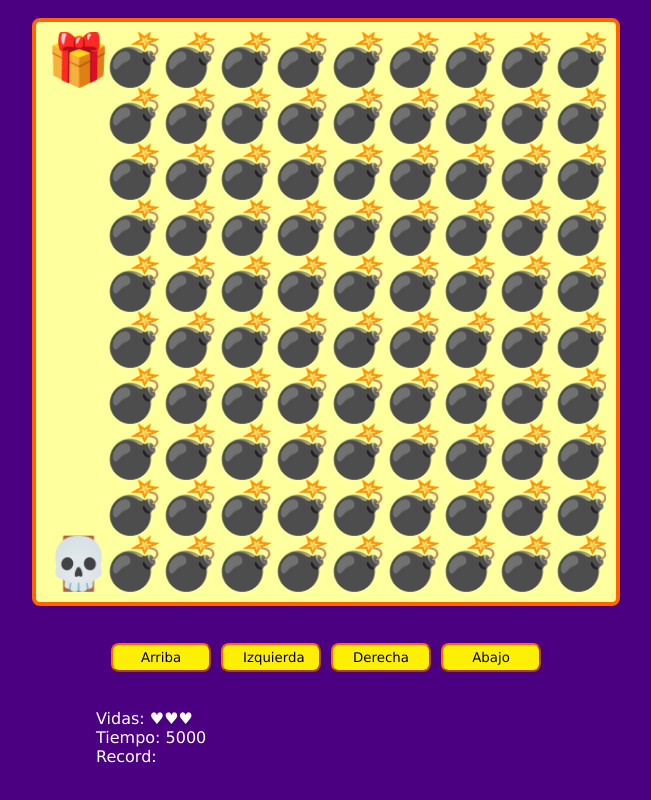
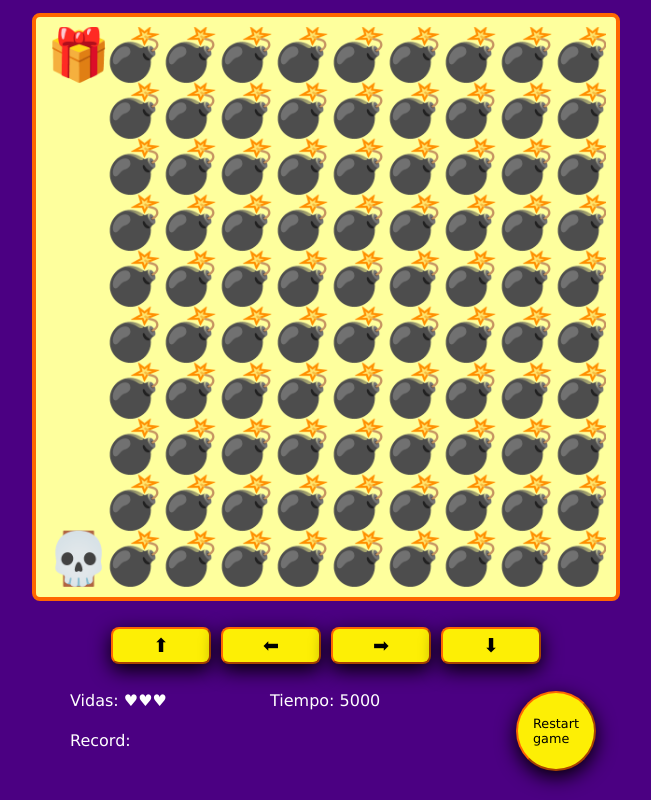
Before and after one commit to IturraldeGit/juego-de-carreras, a plain HTML site: page index.html in a window 1280 px wide. Shown: the whole page, without its empty margins (314-965 px from the left). Drawn offline with Linux system fonts and the light colour scheme.

Commit message:
Timer bug fix & add restart button

```diff
--- a/css/game.css
+++ b/css/game.css
@@ -45,9 +45,16 @@
     margin: 0;
     padding: 5px 20px;
     width: 100px;
+    box-shadow: 0 6px 20px rgb(0, 0, 0);
+    font-size: 1.2rem;
     }
     button:not(:last-child) {
     margin-right: 10px;
+    }
+
+    .info {
+        display: flex;
+        padding: 0 20px;
     }
 
     .messages {
@@ -61,7 +68,19 @@
     p {
     display: block;
     margin: 0;
-    width: 100%;
+    width: 200px;
+    }
+
+#restart {
+        height: 80px;
+        width: 80px;
+        border-radius: 50%;
+        margin-top: 0;
+        display: flex;
+        align-items: center;
+        justify-content: center;
+        text-align: justify;
+        font-size: 0.8rem;
     }
 
     @media (max-width: 440px) {
--- a/index.html
+++ b/index.html
@@ -12,12 +12,13 @@
             <canvas id="game"></canvas>
 
             <div class="btns">
-                <button id="up">Arriba</button>
-                <button id="left">Izquierda</button>
-                <button id="right">Derecha</button>
-                <button id="down">Abajo</button>
+                <button id="up">⬆</button>
+                <button id="left">⬅</button>
+                <button id="right">➡</button>
+                <button id="down">⬇</button>
             </div>
 
+            <div class="info">
                 <div class="messages">
                     <!-- Pendiente -->
                     <p>Vidas: <span id="lives"></span></p>
@@ -25,6 +26,8 @@
                     <p>Record: <span id="record"></span></p>
                     <p id="result"></p>
                 </div>
+                    <button id="restart">Restart game</button>
+            </div>
         </div>
 
         <script src="./js/maps.js"></script>
--- a/js/game.js
+++ b/js/game.js
@@ -8,6 +8,7 @@ const spanLives = document.querySelector('#lives');
 const spanTime = document.querySelector('#time');
 const spanRecord = document.querySelector('#record');
 const pResult = document.querySelector('#result');
+const btnRestart = document.querySelector('#restart');
 
 let canvasSize;
 let elementsSize;
@@ -165,6 +166,8 @@ function gameWin() {
         localStorage.setItem('record_time', playerTime);
         pResult.innerHTML = 'Nice, first new record';
     }
+
+    stopInterval();
 }
 
 function showLives() {
@@ -181,6 +184,10 @@ function showTime () {
 
 function showRecord() {
     spanRecord.innerHTML = localStorage.getItem('record_time');
+}
+
+function stopInterval() {
+    clearInterval(timeInterval);
 }
 
 window.addEventListener('keydown', moveByKeys);
@@ -230,3 +237,9 @@ function moveDown() {
         startGame();
     }
 }
+
+btnRestart.addEventListener('click', restartGame);
+
+function restartGame() {
+    window.location.reload();
+}
```
Lines whose indentation alone changed are shown as unchanged.
